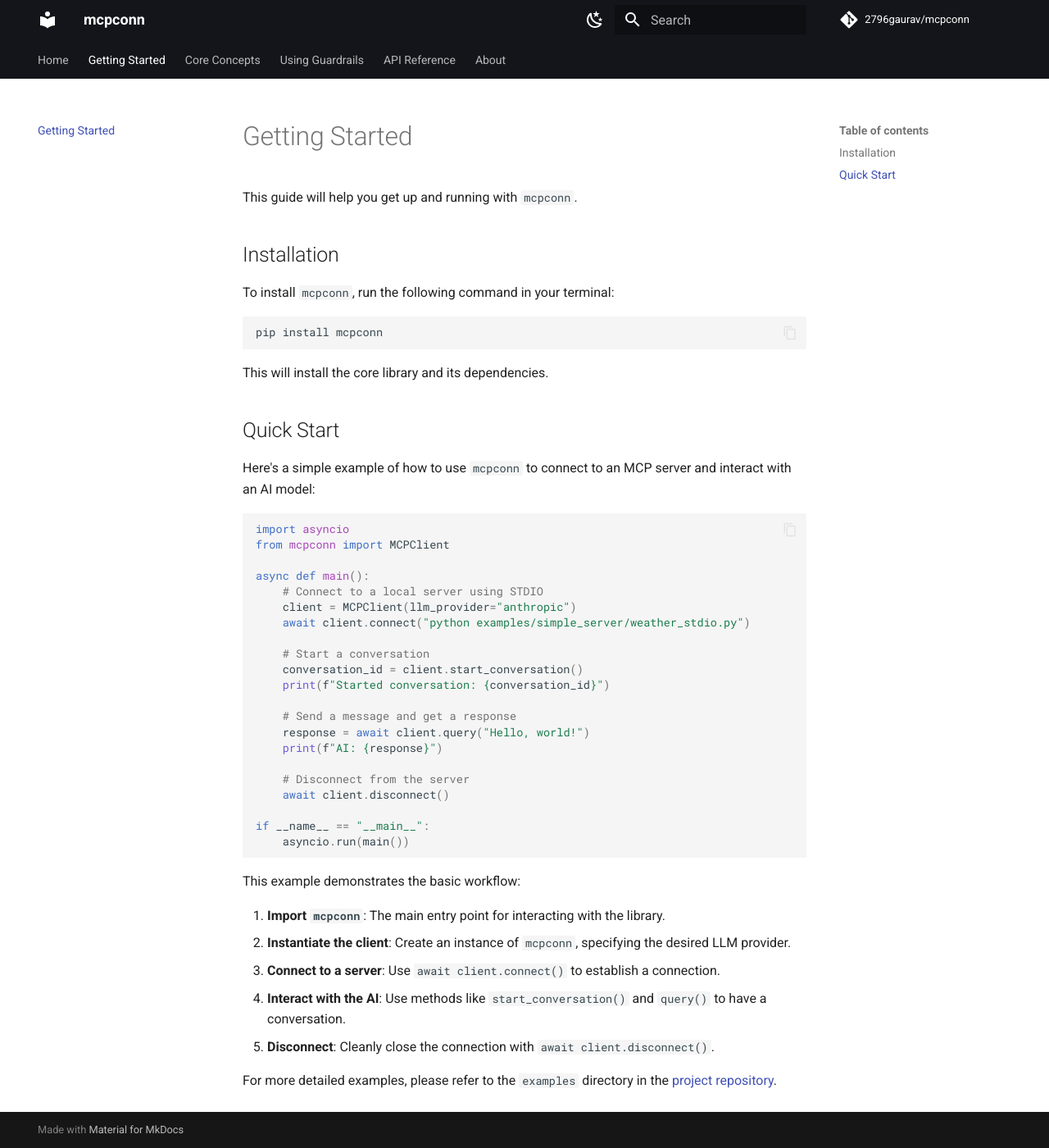
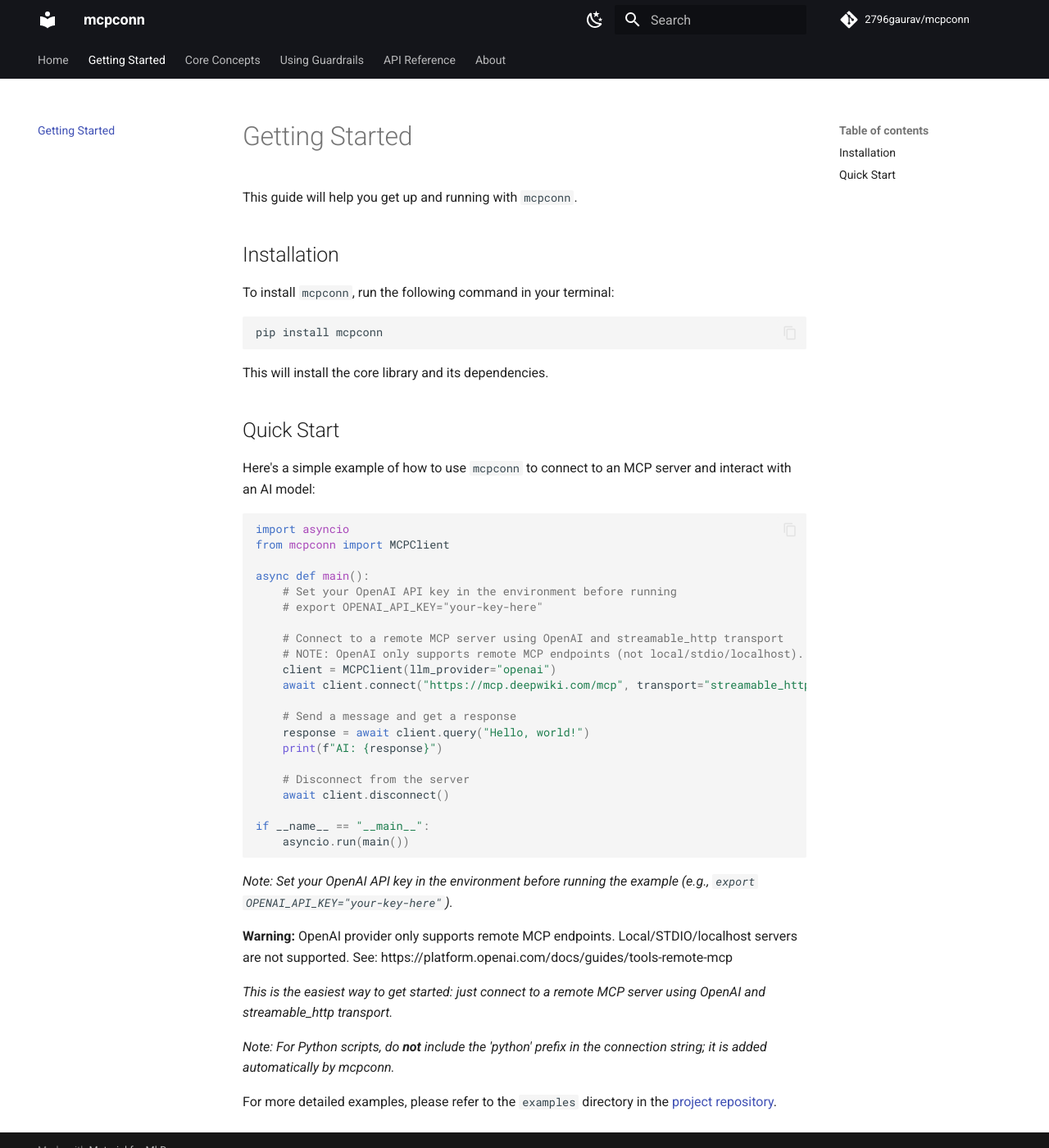
Before and after one commit to 2796gaurav/mcpconn, an MkDocs documentation site: the page built from docs/getting-started.md, in a window 1280 px wide and 1400 px high. Shown: the whole window at 82% size. Built offline with MkDocs 1.6.1 and Material for MkDocs 9.7.7, drawn with Linux system fonts in a browser that asks for light colours; comment, search, counter and statistics services are not loaded.

Commit message:
Release v0.1.2: Enforce OpenAI remote MCP-only, update docs, and hard exit on local/stdio usage

````diff
--- a/docs/getting-started.md
+++ b/docs/getting-started.md
@@ -21,13 +21,13 @@ import asyncio
 from mcpconn import MCPClient
 
 async def main():
-    # Connect to a local server using STDIO
-    client = MCPClient(llm_provider="anthropic")
-    await client.connect("python examples/simple_server/weather_stdio.py")
+    # Set your OpenAI API key in the environment before running
+    # export OPENAI_API_KEY="your-key-here"
 
-    # Start a conversation
-    conversation_id = client.start_conversation()
-    print(f"Started conversation: {conversation_id}")
+    # Connect to a remote MCP server using OpenAI and streamable_http transport
+    # NOTE: OpenAI only supports remote MCP endpoints (not local/stdio/localhost). See: https://platform.openai.com/docs/guides/tools-remote-mcp
+    client = MCPClient(llm_provider="openai")
+    await client.connect("https://mcp.deepwiki.com/mcp", transport="streamable_http")
 
     # Send a message and get a response
     response = await client.query("Hello, world!")
@@ -40,12 +40,12 @@ if __name__ == "__main__":
     asyncio.run(main())
 ```
 
-This example demonstrates the basic workflow:
+_Note: Set your OpenAI API key in the environment before running the example (e.g., `export OPENAI_API_KEY="your-key-here"`)._
 
-1.  **Import `mcpconn`**: The main entry point for interacting with the library.
-2.  **Instantiate the client**: Create an instance of `mcpconn`, specifying the desired LLM provider.
-3.  **Connect to a server**: Use `await client.connect()` to establish a connection.
-4.  **Interact with the AI**: Use methods like `start_conversation()` and `query()` to have a conversation.
-5.  **Disconnect**: Cleanly close the connection with `await client.disconnect()`.
+**Warning:** OpenAI provider only supports remote MCP endpoints. Local/STDIO/localhost servers are not supported. See: https://platform.openai.com/docs/guides/tools-remote-mcp
+
+_This is the easiest way to get started: just connect to a remote MCP server using OpenAI and streamable_http transport._
+
+_Note: For Python scripts, do **not** include the 'python' prefix in the connection string; it is added automatically by mcpconn._
 
 For more detailed examples, please refer to the `examples` directory in the [project repository](https://github.com/2796gaurav/mcpconn).
--- a/mcpconn/__init__.py
+++ b/mcpconn/__init__.py
@@ -4,5 +4,5 @@ from .client import MCPClient
 from .llm.anthropic import AnthropicProvider
 from .llm.openai import OpenAIProvider
 
-__version__ = "0.1.1"
+__version__ = "0.1.2"
 __all__ = ["MCPClient", "AnthropicProvider", "OpenAIProvider"]
--- a/pyproject.toml
+++ b/pyproject.toml
@@ -4,7 +4,7 @@ build-backend = "hatchling.build"
 
 [project]
 name = "mcpconn"
-version = "0.1.1"
+version = "0.1.2"
 description = "Simplified MCP client wrapper for efficient server interactions"
 readme = "README.md"
 license = "MIT"
````
Also changed, not shown: README.md (+12 -4 lines), docs/api-reference.md (+1 -1 lines), docs/core-concepts.md (+1 -1 lines), docs/guardrails.md (+30 -0 lines), docs/index.md (+1 -1 lines), examples/simple_client/README.md (+14 -8 lines), plug_mcp_tutorial.md (+4 -3 lines), 2 other files.
